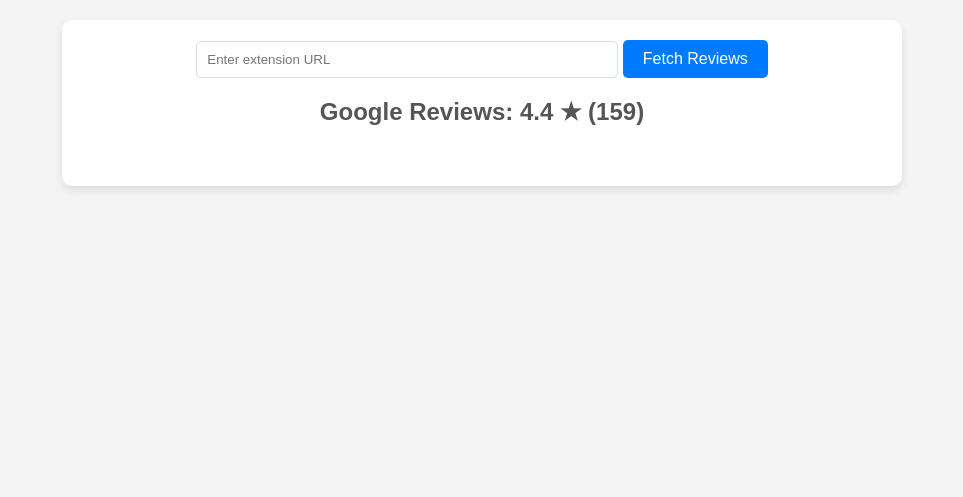
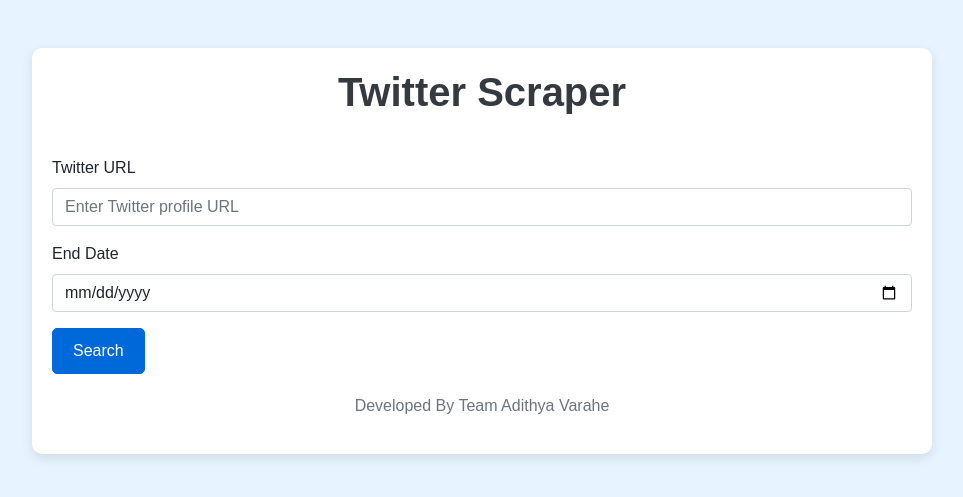
Before and after one commit to amruthakrishnap/freelance-coders, a Flask app: page / in a window 1280 px wide. Shown: the top 497 px of the page, without its empty margins (158-1121 px from the left). Run offline with Flask 3, Linux system fonts and the light colour scheme; some libraries are stand-ins or nearby versions.

Commit message:
Update Index.html

```diff
--- a/templates/Index.html
+++ b/templates/Index.html
@@ -3,280 +3,305 @@
 <head>
     <meta charset="UTF-8">
     <meta name="viewport" content="width=device-width, initial-scale=1.0">
-    <title>Review Widget</title>
+    <title>Twitter Scraper</title>
+    <link rel="stylesheet" href="https://cdn.jsdelivr.net/npm/bootstrap@5.1.3/dist/css/bootstrap.min.css">
     <style>
+        /* Custom Styles */
         body {
-            font-family: Arial, sans-serif;
-            margin: 0;
-            padding: 0;
-            background-color: #f4f4f4;
+            background-color: #e7f3ff; /* Light blue background */
+            font-family: 'Arial', sans-serif;
         }
 
-        .review-widget {
-            max-width: 800px;
-            margin: 20px auto;
-            padding: 20px;
-            background-color: #ffffff;
-            border-radius: 10px;
-            box-shadow: 0 4px 8px rgba(0, 0, 0, 0.1);
-            text-align: center;
+        h1 {
+            margin-bottom: 40px;
+            font-size: 2.5rem;
+            font-weight: 700;
+            color: #343a40;
         }
 
-        .rating-summary {
-            font-size: 24px;
-            font-weight: bold;
-            color: #555;
+        .container {
+            max-width: 900px;
+            margin: 50px auto;
+            padding: 20px;
+            background-color: white;
+            box-shadow: 0px 4px 12px rgba(0, 0, 0, 0.1);
+            border-radius: 10px;
         }
 
-        .carousel-container {
-            display: flex;
-            overflow-x: auto;
-            scroll-snap-type: x mandatory;
-            padding: 20px 0;
+        .form-label {
+            font-weight: 500;
         }
 
-        .review-card {
-            flex: 0 0 auto;
-            width: 250px;
-            background-color: #ffffff;
-            border-radius: 10px;
-            margin: 0 10px;
-            box-shadow: 0 4px 8px rgba(0, 0, 0, 0.1);
-            padding: 15px;
-            text-align: left;
-            scroll-snap-align: start;
-            position: relative;
+        .btn-primary {
+            background-color: #0069d9;
+            border-color: #0069d9;
+            padding: 10px 20px;
+            font-size: 16px;
+            border-radius: 5px;
+            transition: background-color 0.2s ease-in-out;
         }
 
-        .review-user {
-            display: flex;
-            align-items: center;
-            margin-bottom: 10px;
+        .btn-primary:hover {
+            background-color: #0056b3;
         }
 
-        .user-img {
-            width: 40px;
-            height: 40px;
-            border-radius: 50%;
-            margin-right: 10px;
-        }
-
-        .user-name {
-            font-weight: bold;
-            color: #333;
-        }
-
-        .posted-date {
-            font-size: 12px;
-            color: #777;
-        }
-
-        .star-rating {
-            color: #FFA500;
-            font-size: 18px;
-        }
-
-        .review-content {
-            margin-top: 10px;
-            color: #555;
-        }
-
-        .read-more {
-            color: #007BFF;
-            cursor: pointer;
-            font-size: 12px;
-        }
-
-        .modal {
-            display: none;
-            position: fixed;
-            top: 0;
-            left: 0;
-            width: 100%;
-            height: 100%;
-            background-color: rgba(0, 0, 0, 0.7);
-            justify-content: center;
-            align-items: center;
-        }
-
-        .modal-content {
-            background-color: #ffffff;
-            padding: 20px;
-            border-radius: 10px;
-            width: 300px;
-            text-align: left;
-            position: relative;
-        }
-
-        .close-btn {
-            position: absolute;
-            top: 10px;
-            right: 10px;
-            cursor: pointer;
-            font-size: 18px;
-            color: #333;
-        }
-
-        .input-container {
+        .table-container {
+            max-height: 400px; /* Set a maximum height for the table */
+            overflow-y: auto; /* Enable vertical scrolling */
+            margin-top: 30px;
             margin-bottom: 20px;
         }
 
-        .input-container input {
-            padding: 10px;
-            width: 80%;
-            max-width: 400px;
-            border: 1px solid #ddd;
-            border-radius: 5px;
+        .table {
+            font-size: 0.9rem;
         }
 
-        .input-container button {
+        .table th, .table td {
+            text-align: center;
+            vertical-align: middle;
+        }
+
+        .table-hover tbody tr:hover {
+            background-color: #f1f1f1;
+        }
+
+        #results {
+            display: none;
+        }
+
+        .btn-success {
+            margin-top: 20px;
+            background-color: #28a745;
+            border-color: #28a745;
+            font-size: 16px;
             padding: 10px 20px;
-            background-color: #007BFF;
-            color: #ffffff;
-            border: none;
             border-radius: 5px;
-            cursor: pointer;
-            font-size: 16px;
+            transition: background-color 0.2s ease-in-out;
+        }
+
+        .btn-success:hover {
+            background-color: #218838;
+        }
+
+        /* Spinner */
+        .loading-spinner {
+            display: none;
+            margin-top: 20px;
+        }
+
+        .spinner-border {
+            width: 3rem;
+            height: 3rem;
+        }
+
+        footer {
+            text-align: center;
+            color: #6c757d; /* Transplant color */
+            margin-top: 20px;
         }
     </style>
 </head>
 <body>
-    <div class="review-widget">
-        <div class="input-container">
-            <input type="text" id="extensionUrl" placeholder="Enter extension URL">
-            <button onclick="fetchReviews()">Fetch Reviews</button>
+    <div class="container mt-5">
+        <h1 class="text-center">Twitter Scraper</h1>
+        <form id="scrapeForm">
+            <div class="mb-3">
+                <label for="url" class="form-label">Twitter URL</label>
+                <input type="text" class="form-control" id="url" placeholder="Enter Twitter profile URL" required>
             </div>
-        <div class="rating-summary">
-            Google Reviews: <span id="ratingSummary">4.4 ★ (159)</span>
+            <div class="mb-3">
+                <label for="end_date" class="form-label">End Date</label>
+                <input type="date" class="form-control" id="end_date" required>
             </div>
-        <div class="carousel-container" id="reviewCarousel">
-            <!-- Reviews will be dynamically inserted here -->
+            <button type="submit" class="btn btn-primary">Search</button>
+        </form>
+
+        <!-- Loading Spinner -->
+        <div class="loading-spinner text-center mt-3">
+            <div class="spinner-border text-primary" role="status">
+                <span class="visually-hidden">Loading...</span>
             </div>
         </div>
 
-    <!-- Modal -->
-    <div class="modal" id="reviewModal">
-        <div class="modal-content">
-            <span class="close-btn" onclick="closeModal()">×</span>
-            <div id="modalUser"></div>
-            <div id="modalPostedDate" class="posted-date"></div>
-            <div id="modalStarRating" class="star-rating"></div>
-            <div id="modalReviewContent"></div>
+        <div class="mt-5" id="results">
+            <h2>Results</h2>
+            <!-- Filter Dropdown -->
+            <div class="mb-3">
+                <label for="filter" class="form-label">Filter Tweets</label>
+                <select class="form-select" id="filter">
+                    <option value="all">All Tweets</option>
+                    <option value="user_posts">User Posts</option>
+                    <option value="retweets">Re-Tweets</option>
+                </select>
             </div>
+            <div class="table-container">
+                <table class="table table-hover table-bordered" id="resultsTable">
+                    <thead class="table-dark">
+                        <tr>
+                            <th>#</th>
+                            <th>Created At (IST)</th>
+                            <th>Tweet URL</th>
+                            <th>Full Text</th>
+                            <th>Views</th>
+                            <th>Quote Count</th>
+                            <th>Reply Count</th>
+                            <th>Retweet Count</th>
+                            <th>Favorite Count</th>
+                        </tr>
+                    </thead>
+                    <tbody></tbody>
+                </table>
+            </div>
+            <div class="pagination-container text-center">
+                <button id="prevPage" class="btn btn-secondary" disabled>Previous</button>
+                <button id="nextPage" class="btn btn-secondary" disabled>Next</button>
+            </div>
+            <button id="downloadCSV" class="btn btn-success">Download CSV</button>
         </div>
 
-    <!-- Import Supabase client -->
-    <script src="https://cdn.jsdelivr.net/npm/@supabase/supabase-js@1.28.5/dist/umd/supabase.min.js"></script>
+        <footer>
+            <p>Developed By Team Adithya Varahe</p>
+        </footer>
+    </div>
+
+    <script src="https://code.jquery.com/jquery-3.6.0.min.js"></script>
     <script>
-        const { createClient } = window.supabase;
-        const SUPABASE_URL = 'https://vjgxtqqrbehmoqsgorvq.supabase.co';
-        const SUPABASE_KEY = 'eyJhbGciOiJIUzI1NiIsInR5cCI6IkpXVCJ9.eyJpc3MiOiJzdXBhYmFzZSIsInJlZiI6InZqZ3h0cXFyYmVobW9xc2dvcnZxIiwicm9sZSI6ImFub24iLCJpYXQiOjE3MjI4NTI5ODcsImV4cCI6MjAzODQyODk4N30.Qlhws14rMtrM7frgxLKgM6flg3I1JvJ-JPd5gd6A3-Q'; // Replace with your actual Supabase key
-        const supabase = createClient(SUPABASE_URL, SUPABASE_KEY);
+        $(document).ready(function() {
+            $('#results').hide();  // Initially hide the results section
 
-        async function fetchReviews() {
-            try {
-                const extensionUrl = document.getElementById('extensionUrl').value;
+            let currentPage = 0;
+            const itemsPerPage = 20;
+            let allTweets = [];
 
-                // Fetch extension name based on the extension URL
-                console.log('Fetching extension name from Supabase...');
-                const { data: info, error: infoError } = await supabase
-                    .from('extension_info')
-                    .select('extension_name')
-                    .eq('extension_url', extensionUrl)
-                    .single();
+            $('#scrapeForm').submit(function(event) {
+                event.preventDefault();
+                const url = $('#url').val();
+                const endDate = $('#end_date').val();
 
-                if (infoError) {
-                    console.error('Error fetching extension name:', infoError.message);
-                    return;
+                // Show spinner and disable the form during data fetch
+                $('.loading-spinner').show();
+                $('button[type="submit"]').prop('disabled', true);
+
+                // Post request to the server to scrape data
+                $.ajax({
+                    url: '/scrape',
+                    type: 'POST',
+                    contentType: 'application/json',
+                    data: JSON.stringify({ url: url, end_date: endDate }),
+                    success: function(data) {
+                        // Hide spinner
+                        $('.loading-spinner').hide();
+                        $('button[type="submit"]').prop('disabled', false);
+
+                        // Show the results section
+                        $('#results').show();
+
+                        // Store the received data for pagination
+                        allTweets = data;
+                        currentPage = 0;
+
+                        // Fill the table for the first page
+                        displayPage(currentPage);
+                        updatePaginationButtons();
+
+                        // Attach data to the download button
+                        $('#downloadCSV').data('tweets', data);
                     }
+                });
+            });
 
-                const extensionName = info.extension_name;
+            $('#filter').change(function() {
+                currentPage = 0; // Reset to the first page when filter changes
+                displayPage(currentPage);
+                updatePaginationButtons();
+            });
 
-                console.log('Extension name fetched:', extensionName);
+            $('#prevPage').click(function() {
+                if (currentPage > 0) {
+                    currentPage--;
+                    displayPage(currentPage);
+                    updatePaginationButtons();
+                }
+            });
 
-                // Fetch reviews based on extension name
-                console.log('Fetching reviews from Supabase...');
-                const { data: reviews, error: reviewsError } = await supabase
-                    .from('extension_review')
-                    .select('*')
-                    .eq('extension_name', extensionName);
+            $('#nextPage').click(function() {
+                if ((currentPage + 1) * itemsPerPage < allTweets.length) {
+                    currentPage++;
+                    displayPage(currentPage);
+                    updatePaginationButtons();
+                }
+            });
 
-                if (reviewsError) {
-                    console.error('Error fetching reviews:', reviewsError.message);
-                    return;
-                }
+            function displayPage(page) {
+                const filterValue = $('#filter').val();
+                const tableBody = $('#resultsTable tbody');
+                tableBody.empty();
 
-                console.log('Reviews data fetched:', reviews);
-                renderReviews(reviews);
+                const filteredTweets = allTweets.filter(tweet => {
+                    if (filterValue === 'all') return true;
+                    if (filterValue === 'user_posts') return !tweet.full_text.startsWith('RT');
+                    if (filterValue === 'retweets') return tweet.full_text.startsWith('RT');
+                });
 
-                // Fetch rating summary
-                const { data: ratingInfo, error: ratingInfoError } = await supabase
-                    .from('extension_info')
-                    .select('overall_rating, total_rating')
-                    .eq('extension_name', extensionName)
-                    .single();
+                const startIndex = page * itemsPerPage;
+                const endIndex = Math.min(startIndex + itemsPerPage, filteredTweets.length);
 
-                if (ratingInfoError) {
-                    console.error('Error fetching rating info:', ratingInfoError.message);
-                    return;
-                }
-
-                console.log('Rating info fetched:', ratingInfo);
-                updateRatingSummary(ratingInfo.overall_rating, ratingInfo.total_rating);
-            } catch (err) {
-                console.error('Error in fetchReviews:', err);
-            }
-        }
-
-        function renderReviews(reviews) {
-            const reviewContainer = document.getElementById('reviewCarousel');
-            console.log('Rendering reviews...');
-            reviewContainer.innerHTML = ''; // Clear existing reviews
-            reviews.forEach(review => {
-                console.log('Review:', review);
-                const reviewCard = document.createElement('div');
-                reviewCard.className = 'review-card';
-                const daysAgo = Math.ceil((new Date() - new Date(review.date)) / (1000 * 60 * 60 * 24));
-
-                reviewCard.innerHTML = `
-                    <div class="review-user">
-                        <img src="https://via.placeholder.com/40" alt="${review.name}" class="user-img">
-                        <div>
-                            <div class="user-name">${review.name}</div>
-                            <div class="posted-date">${daysAgo} days ago</div>
-                        </div>
-                    </div>
-                    <div class="star-rating">${'★'.repeat(Math.round(review.rating))}</div>
-                    <div class="review-content">${review.review} <span class="read-more" onclick="showModal('${review.name}', '${daysAgo} days ago', ${review.rating}, '${review.review}')">Read more</span></div>
+                filteredTweets.slice(startIndex, endIndex).forEach((tweet, index) => {
+                    const rowIndex = startIndex + index + 1; // Serial number update
+                    const row = `
+                        <tr>
+                            <td>${rowIndex}</td>
+                            <td>${tweet.created_at_ist}</td>
+                            <td><a href="${tweet.Tweet_Url}" target="_blank">${tweet.Tweet_Url}</a></td>
+                            <td>${tweet.full_text}</td>
+                            <td>${tweet.views_count}</td>
+                            <td>${tweet.quote_count}</td>
+                            <td>${tweet.reply_count}</td>
+                            <td>${tweet.retweet_count}</td>
+                            <td>${tweet.favorite_count}</td>
+                        </tr>
                     `;
-                reviewContainer.appendChild(reviewCard);
+                    tableBody.append(row);
                 });
             }
 
-        function showModal(username, postedDate, starRating, fullReview) {
-            console.log('Showing modal for:', username);
-            const modal = document.getElementById('reviewModal');
-            const modalUser = document.getElementById('modalUser');
-            const modalPostedDate = document.getElementById('modalPostedDate');
-            const modalStarRating = document.getElementById('modalStarRating');
-            const modalReviewContent = document.getElementById('modalReviewContent');
-
-            modalUser.textContent = username;
-            modalPostedDate.textContent = postedDate;
-            modalStarRating.textContent = '★'.repeat(Math.round(starRating));
-            modalReviewContent.textContent = fullReview;
-            modal.style.display = 'flex';
+            function updatePaginationButtons() {
+                $('#prevPage').prop('disabled', currentPage === 0);
+                $('#nextPage').prop('disabled', (currentPage + 1) * itemsPerPage >= allTweets.filter(tweet => $('#filter').val() === 'all' || ($('#filter').val() === 'user_posts' && !tweet.full_text.startsWith('RT')) || ($('#filter').val() === 'retweets' && tweet.full_text.startsWith('RT'))).length);
             }
 
-        function closeModal() {
-            console.log('Closing modal');
-            document.getElementById('reviewModal').style.display = 'none';
-        }
+            $('#downloadCSV').click(function() {
+                const tweets = $(this).data('tweets');
+                if (!tweets || tweets.length === 0) return;
 
-        function updateRatingSummary(overallRating, totalRating) {
-            const ratingSummary = document.getElementById('ratingSummary');
-            ratingSummary.textContent = `${overallRating} ★ (${totalRating})`;
-        }
+                const csvRows = [];
+                const headers = ['Created At (IST)', 'Tweet URL', 'Full Text', 'Views', 'Quote Count', 'Reply Count', 'Retweet Count', 'Favorite Count'];
+                csvRows.push(headers.join(','));
+
+                tweets.forEach(tweet => {
+                    const row = [
+                        tweet.created_at_ist,
+                        tweet.Tweet_Url,
+                        tweet.full_text.replace(/,/g, ''), // Remove commas from full text
+                        tweet.views_count,
+                        tweet.quote_count,
+                        tweet.reply_count,
+                        tweet.retweet_count,
+                        tweet.favorite_count
+                    ];
+                    csvRows.push(row.join(','));
+                });
+
+                const csvString = csvRows.join('\n');
+                const blob = new Blob([csvString], { type: 'text/csv' });
+                const url = URL.createObjectURL(blob);
+                const a = document.createElement('a');
+                a.href = url;
+                a.download = 'tweets.csv';
+                a.click();
+                URL.revokeObjectURL(url);
+            });
+        });
     </script>
 </body>
 </html>
```
Lines whose indentation alone changed are shown as unchanged.
